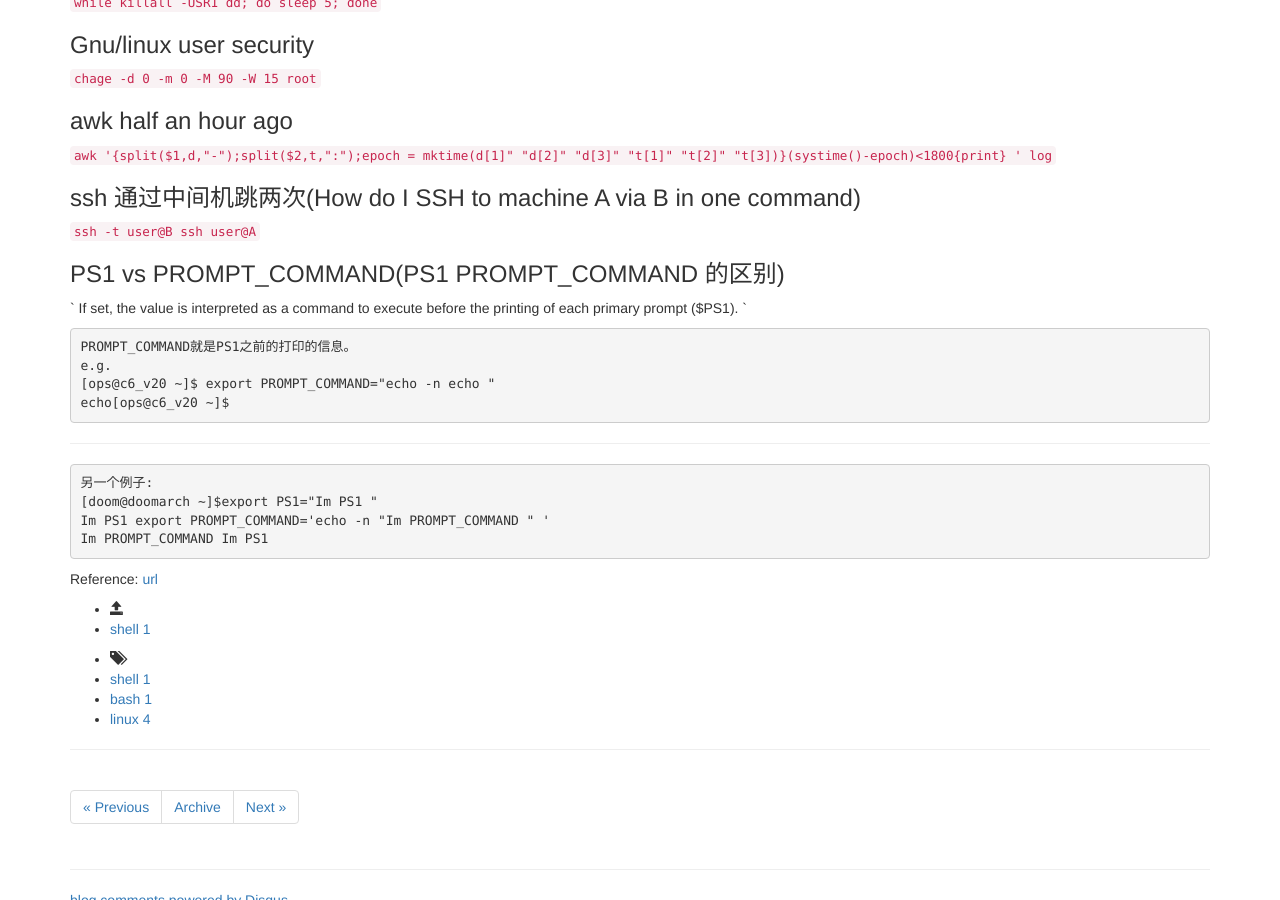
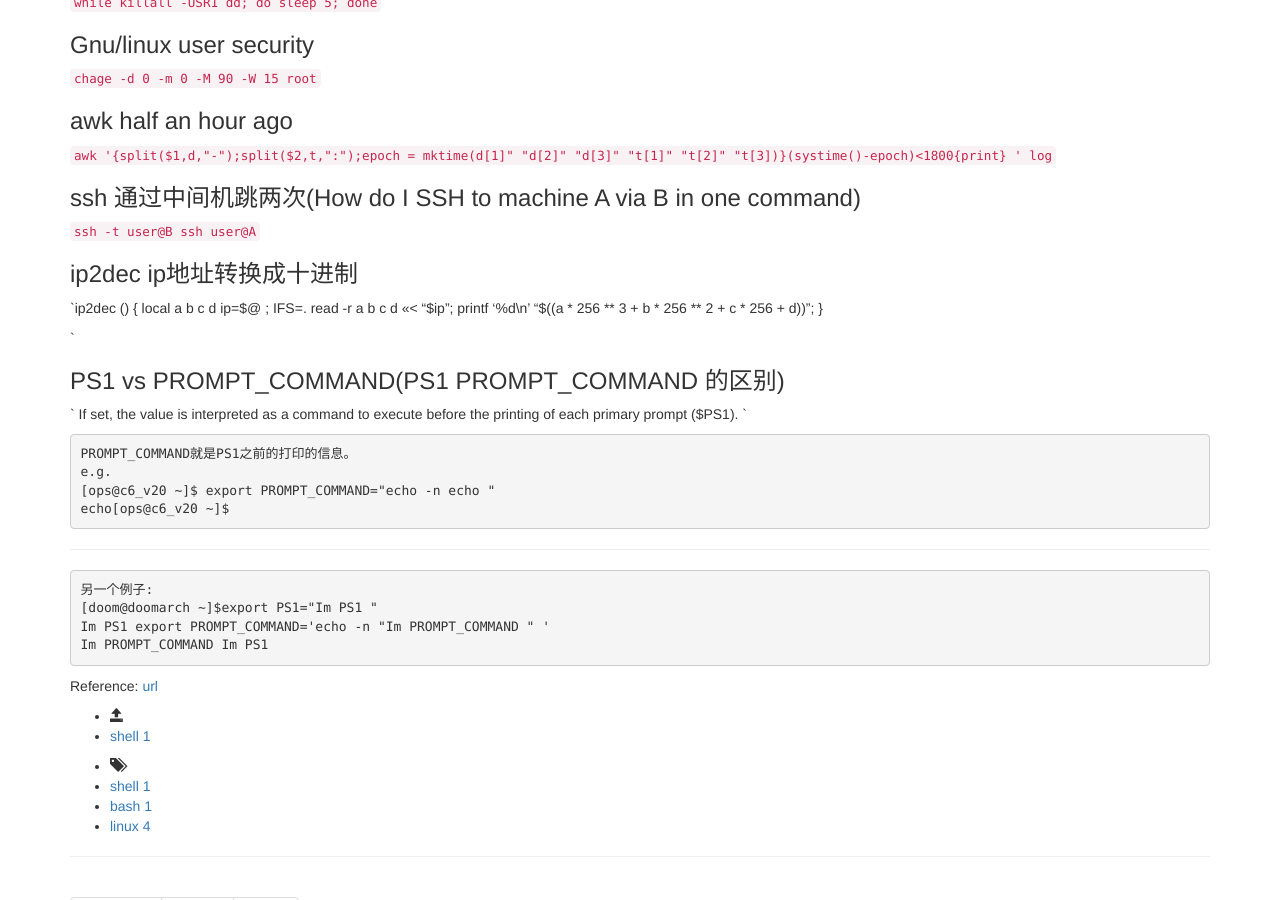
Before and after one commit to doomzhou/doomzhou.github.io, a Jekyll site: the page built from _posts/2014-11-04-Linux-Tip.md, in a window 1280 px wide and 900 px high, scrolled down 1173 px. Built offline with Jekyll 4.4.1, drawn with Linux system fonts in a browser that asks for light colours; nearby versions of some CDN libraries; library files that are not in the unit come from our copies; comment, search, counter and statistics services are not loaded.

Commit message:
update linux bash

```diff
--- a/_posts/2014-11-04-Linux-Tip.md
+++ b/_posts/2014-11-04-Linux-Tip.md
@@ -54,6 +54,10 @@ Shell command collect
 ###ssh 通过中间机跳两次(How do I SSH to machine A via B in one command)
 `ssh -t user@B ssh user@A
 `
+###ip2dec ip地址转换成十进制
+`ip2dec () { local a b c d ip=$@ ; IFS=. read -r a b c d <<< "$ip"; printf '%d\n' "$((a * 256 ** 3 + b * 256 ** 2 + c * 256 + d))"; }
+
+`
 
 ###PS1 vs PROMPT_COMMAND(PS1 PROMPT_COMMAND 的区别)
 `
```
